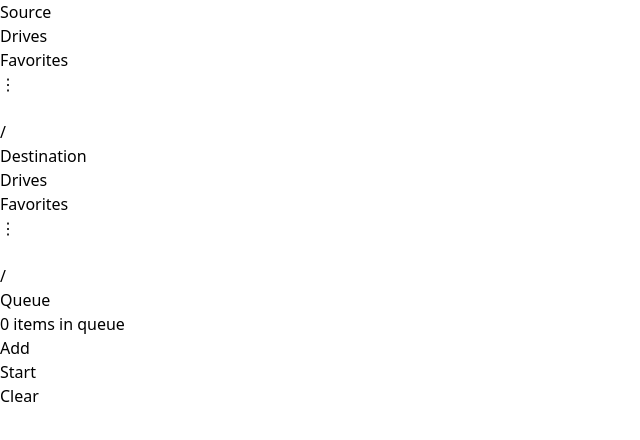
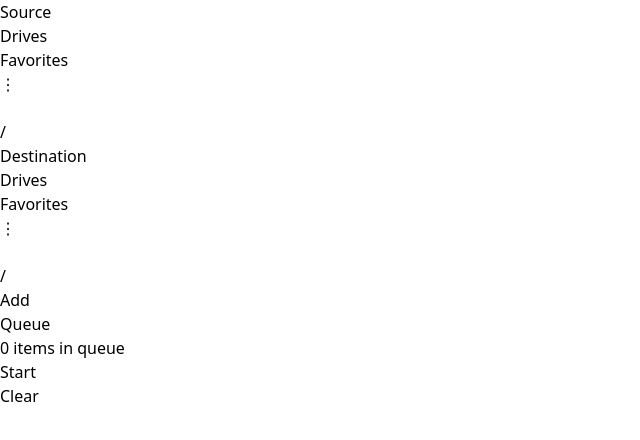
Before and after one commit to sivakar12/copy-queue, a React (Vite) app: page / in a window 1280 px wide. Shown: the top 440 px of the page, without its empty margins (0-640 px from the left). Built offline with nearby package versions, Linux system fonts and the light colour scheme.

Commit message:
Fix main components layout

```diff
--- a/src/App.tsx
+++ b/src/App.tsx
@@ -139,15 +139,18 @@ function App() {
   }
 
   return (
-    <div className="container mx-auto">
-      <div className="grid grid-cols-2 grid-rows-2 grid-gap-2">
-        <div className="">
+    <div className="container mx-auto h-screen flex p-4 gap-4">
+      {/* First Column - Pickers and Add Button */}
+      <div className="w-1/2 h-full flex flex-col space-y-4">
+        <div className="min-h-0 flex-1">
           <Picker
             onChange={setSourcePath}
             label="Source"
             currentPath={sourcePath}
             foldersOnly={false}
           />
+        </div>
+        <div className="min-h-0 flex-1">
           <Picker
             onChange={setDestinationPath}
             label="Destination"
@@ -155,17 +158,21 @@ function App() {
             foldersOnly={true}
           />
         </div>
-        <div className="">
+        <div className="flex justify-center">
+          <Button onClick={handleAdd} label='Add'/>
+        </div>
+      </div>
+
+      {/* Second Column - Queue and Control Buttons */}
+      <div className="w-1/2 h-full flex flex-col">
+        <div className="flex-1">
           <Queue
             queue={queue}
           />
         </div>
-        <div className="self-right">
-          <Button onClick={handleAdd} label='Add'/>
-        </div>
-        <div className="">
-            <Button label="Start" onClick={handleStart}/>
-            <Button label="Clear" onClick={() => {setQueue(Immutable.Map())}}/>
+        <div className="flex justify-center space-x-4 pt-4">
+          <Button label="Start" onClick={handleStart}/>
+          <Button label="Clear" onClick={() => {setQueue(Immutable.Map())}}/>
         </div>
       </div>
     </div>
--- a/src/components/common/Button.tsx
+++ b/src/components/common/Button.tsx
@@ -1,6 +1,6 @@
 export default function({ onClick, label }: { onClick: () => void, label: string }) {
     return (
-      <div className="bg-blue-500 hover:bg-blue-700 text-white font-bold m-2 py-2 px-4 rounded inline-block" onClick={onClick}>
+      <div className="bg-blue-500 hover:bg-blue-700 text-white font-bold py-2 px-4 rounded inline-block cursor-pointer" onClick={onClick}>
         {label}
       </div>
     )
--- a/src/components/picker/Picker.tsx
+++ b/src/components/picker/Picker.tsx
@@ -103,10 +103,10 @@ export default function Picker({ onChange, foldersOnly, currentPath, label }: Pi
     }
 
     return (
-        <div className="flex flex-col h-[40vh] items-stretch m-2 p-2 bg-gray-100 dark:bg-gray-800 dark:text-white rounded-md opacity-75">
+        <div className="flex flex-col h-full items-stretch bg-gray-100 dark:bg-gray-800 dark:text-white rounded-md opacity-75 overflow-hidden">
 
             {/* Top bar with label and menu items */}
-            <div className="flex justify-between items-center">
+            <div className="flex justify-between items-center p-2 flex-shrink-0">
                 <Title text={label} />
                 <div className="flex gap-0">
                     <ToggleButton label="Drives" onClick={handleDrivesToggle} isOn={pickerView == PickerView.DRIVES} />
@@ -124,13 +124,13 @@ export default function Picker({ onChange, foldersOnly, currentPath, label }: Pi
             </div>
 
             {/* Path and back button */}
-            <div className="flex justify-start m-1 gap-1 items-stretch">
+            <div className="flex justify-start px-2 gap-1 items-stretch flex-shrink-0">
                 <BackButton onClick={handleBack} />
                 <PathDisplay path={currentPath.pathString} />
             </div>
 
             {/* List of items from selected path, drives or favorites */}
-
+            <div className="flex-1 px-2 pb-2 min-h-0">
                 {pickerView == PickerView.FOLDER_CONTENT &&
                     <PickerList>
                         {items.filter(item => !foldersOnly || foldersOnly && item.pathType == PathType.Folder).map(item => {
@@ -179,5 +179,6 @@ export default function Picker({ onChange, foldersOnly, currentPath, label }: Pi
                     </PickerList>
                 )}
             </div>
+        </div>
     );
 }
--- a/src/components/picker/PickerList.tsx
+++ b/src/components/picker/PickerList.tsx
@@ -7,7 +7,7 @@ type PickerListProps = {
 
 export function PickerList({ children }: PickerListProps) {
     return (
-        <div className="overflow-auto">
+        <div className="overflow-auto h-full">
             {children}
         </div>
     )
--- a/src/components/queue/Queue.tsx
+++ b/src/components/queue/Queue.tsx
@@ -4,12 +4,14 @@ import QueueItem from './QueueItem';
 
 export default function Queue({ queue }: { queue: QueueType }) {
     return (
-        <div className="bg-gray-100 dark:bg-gray-800 dark:text-white opacity-75 m-2 p-2 h-[82vh] rounded-md overflow-auto">
-            <Title text="Queue" />
-            <div className="text-sm text-gray-700 dark:text-gray-400">
-                {queue.size} { queue.size == 1 ? 'item' : 'items'} in queue
+        <div className="bg-gray-100 dark:bg-gray-800 dark:text-white opacity-75 h-full rounded-md overflow-auto">
+            <div className="p-2">
+                <Title text="Queue" />
+                <div className="text-sm text-gray-700 dark:text-gray-400">
+                    {queue.size} { queue.size == 1 ? 'item' : 'items'} in queue
+                </div>
             </div>
-            <div>
+            <div className="px-2 pb-2">
                 {queue.entrySeq().map(([id, operation]) => (
                     <QueueItem key={id} item={operation} onCancel={() => {}}/>
                 ))}
```
Also changed, not shown: src/components/common/FileIcons.tsx (added, +23 -0 lines), 1 other file (tests, documents, lock files or other folders). Lines whose indentation alone changed are shown as unchanged.
